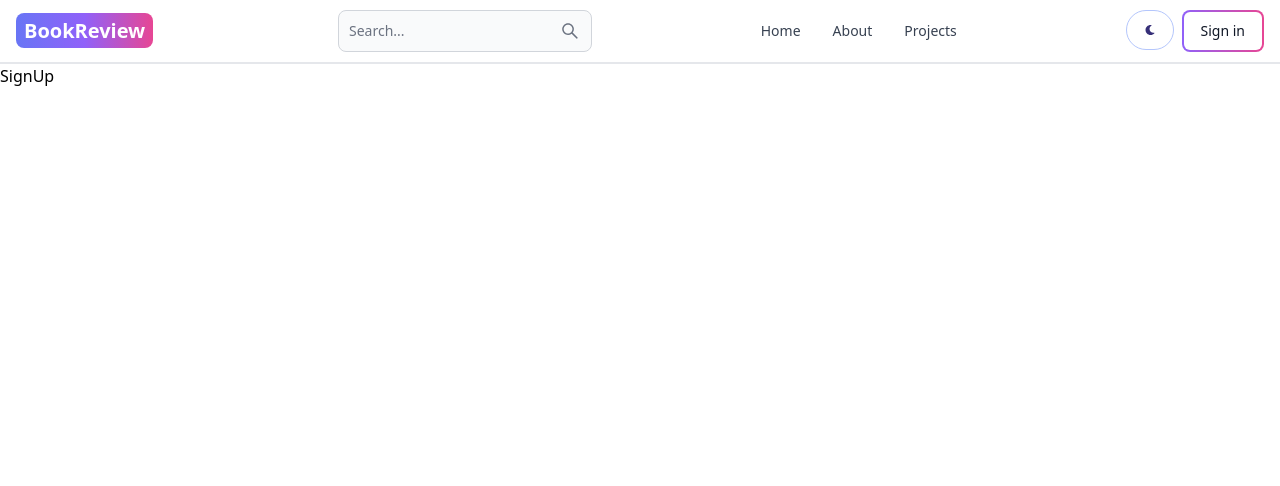
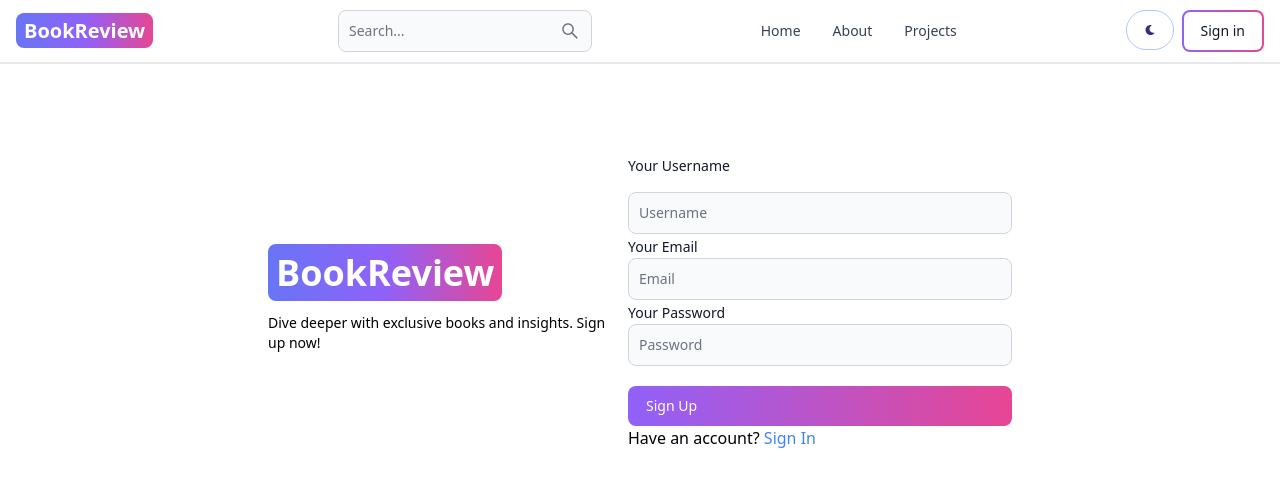
Before and after one commit to rikhiltaneja/S53_JasonWilliam_Capstone_BookReview, a React (Vite) app in the folder client/: page /sign-up in a window 1280 px wide. Shown: the top 486 px of the page. Built offline with nearby package versions, Linux system fonts and the light colour scheme.

Commit message:
Created Signup page (Client-side)

```diff
--- a/client/src/pages/SignUp.jsx
+++ b/client/src/pages/SignUp.jsx
@@ -1,8 +1,45 @@
+import { Button, Label, TextInput } from 'flowbite-react'
 import React from 'react'
+import { Link } from 'react-router-dom'
 
 function SignUp() {
   return (
-    <div>SignUp</div>
+    <div className='min-h-screen mt-20 '>
+      <div className="flex p-3 max-w-3xl mx-auto flex-col md:flex-row md:items-center gap-5 ">
+        {/* left */}
+        <div className="flex-1">
+        <Link to='/' className='font-bold dark:text-white text-4xl'>
+        <span className='px-2 py-1 bg-gradient-to-r from-indigo-500 via-purple-500 to-pink-500 rounded-lg text-white mr-4'>BookReview</span>
+      </Link>
+      <p className='text-sm mt-5'>
+      Dive deeper with exclusive books and insights. Sign up now!
+      </p>
+        </div>
+        {/* right */}
+        <div className="flex-1">
+          <form>
+            <div className="flex flex-col gap-4">
+              <Label value='Your Username'/>
+              <TextInput id='username' type='text' placeholder='Username'  />
+              </div>
+              <div className="">
+              <Label value='Your Email'/>
+              <TextInput id='email' type='email' placeholder='Email' />
+            </div>
+              <div className="">
+              <Label value='Your Password'/>
+              <TextInput id='password' type='password' placeholder='Password' />
+            </div>
+            <Button gradientDuoTone='purpleToPink' type='submit' className=' w-96 flex-col gap-4 mt-5'>Sign Up</Button>
+          </form>
+          <div className="">
+            <span>
+            Have an account? <Link to='/sign-in' className='text-blue-500 cursor-pointer'>Sign In</Link>
+            </span>
+          </div>
+        </div>
+      </div>
+    </div>
   )
 }
 
```
